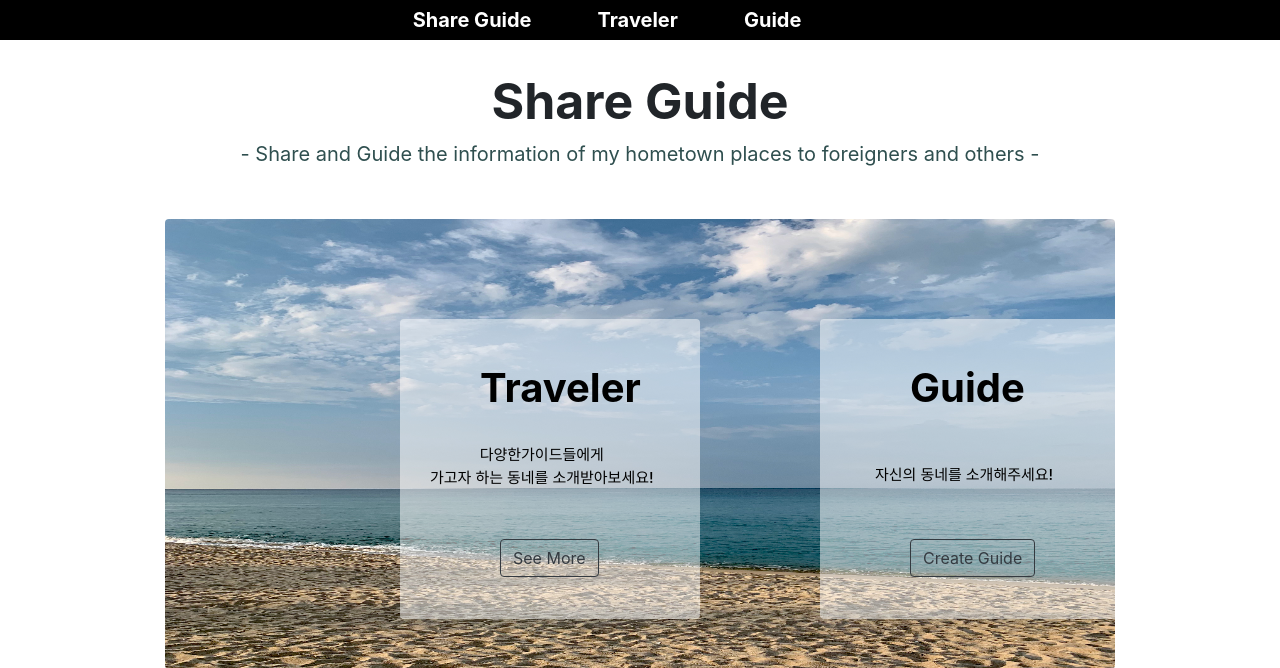
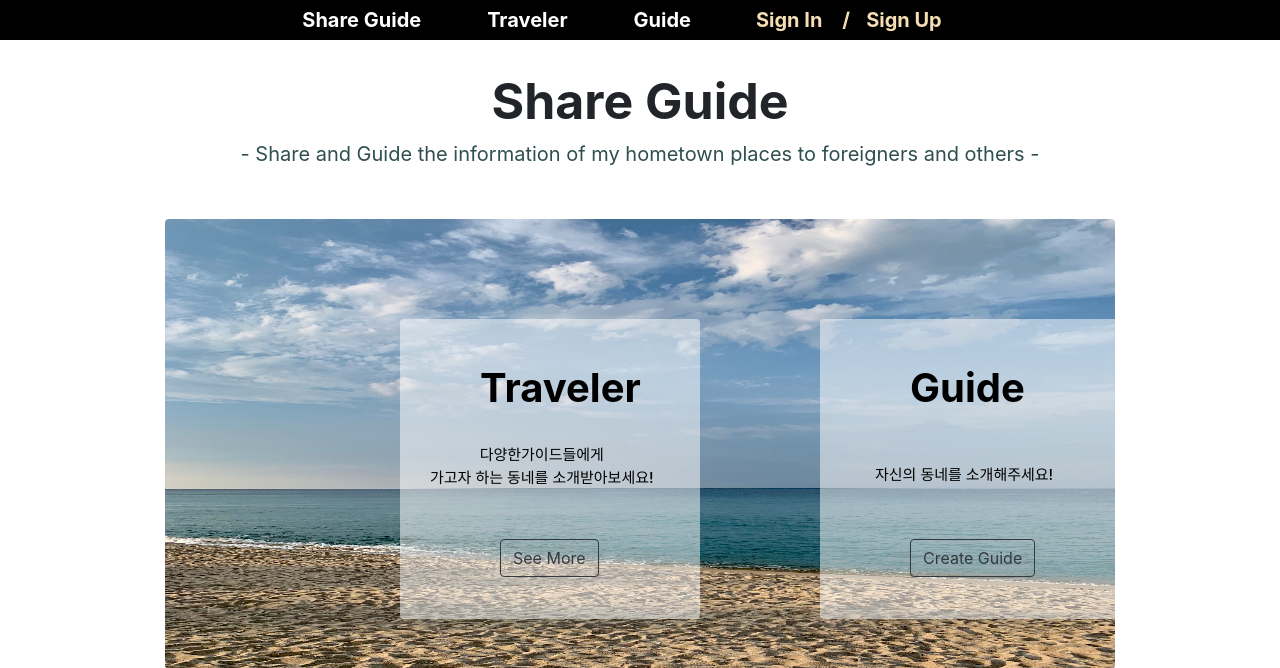
Before and after one commit to 8th-caulion/ShareGuide, a Django app: page / in a window 1280 px wide. Shown: the top 668 px of the page. Run offline with Django 3.2, Linux system fonts and the light colour scheme; some libraries are stand-ins or nearby versions.

Commit message:
edit navbar

```diff
--- a/hackathon/templates/base.html
+++ b/hackathon/templates/base.html
@@ -25,11 +25,11 @@
     <link rel="stylesheet" href="{% static 'css/base.css' %}">
 
 
-
+    {% if user.is_authenticated %}
     <!-- Navbar -->
     <ul class="nav justify-content-center navbar-dark" style="background-color: black;">
         <li class="nav-item">
-            <a class="navbar-brand mb-0 h1" href="#">
+            <a class="navbar-brand mb-0 h1" href="{% url 'main' %}">
                 <div style="margin-right: 50px">
                     <B>Share Guide</B>
                 </div>
@@ -49,11 +49,63 @@
                 </div>
             </a>
         </li>
-        {% block navbar %}
-        {% endblock %}
+        <li class="nav-item dropdown">
+            <a class="navbar-brand dropdown-toggle" href="#" id="navbarDropdown" role="button" data-toggle="dropdown"
+                aria-haspopup="true" aria-expanded="false">
+                <b>Mypage</b>
+            </a>
+            <div class="dropdown-menu">
+                <a class="dropdown-item" href="#">내정보 수정</a>
 
+                <div class="dropdown-divider"></div>
+                <a class="dropdown-item" href="{% url 'logout' %}">Logout</a>
+            </div>
+        </li>
+    </ul>
+        {% else %}
+        <ul class="nav justify-content-center navbar-dark" style="background-color: black;">
+            <li class="nav-item">
+                <a class="navbar-brand mb-0 h1" href="{% url 'main' %}">
+                    <div style="margin-right: 50px">
+                        <B>Share Guide</B>
+                    </div>
+                </a>
+            </li>
+            <li class="nav-item">
+                <a class="navbar-brand" href="#">
+                    <div style="margin-right: 50px">
+                        <B>Traveler</B>
+                    </div>
+                </a>
+            </li>
+            <li class="nav-item">
+                <a class="navbar-brand" href="#">
+                    <div style="margin-right: 50px">
+                        <B>Guide</B>
+                    </div>
+                </a>
+            </li>
+            <li class="nav-item">
+                <a class="navbar-brand" href="{% url 'signin' %}">
+                    <div class="input-group-append">
+                        <div style="margin-right: 20px; color: wheat;" >
+                            <B>Sign In</B>
+
+                        </div>
+                        <b style="color: wheat;">/</b>
+                    </div>
+                </a>
+            </li>
+            <li class="nav-item">
+                <a class="navbar-brand" href="{% url 'signup' %}">
+                    <div style="margin-right: 20px; color: wheat;" >
+                        <B>Sign Up</B>
+                    </div>
+                </a>
+            </li>
 
     </ul>
+    {% endif %}
 </head>
 
 
```
